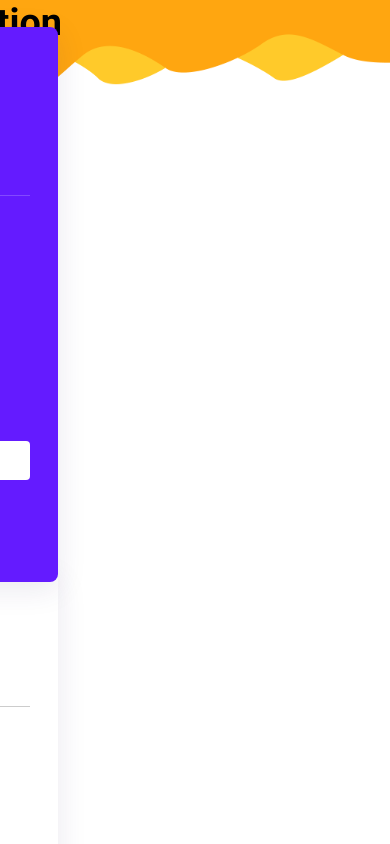
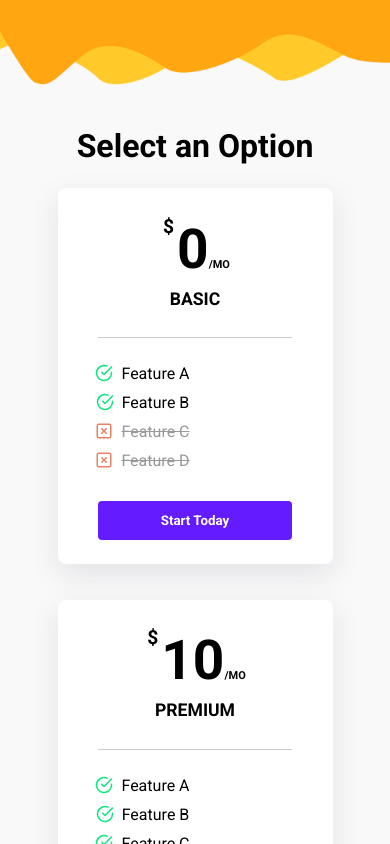
Before and after one commit to marzouk2002/-firestock, a React (Create React App) app: page /register in a window 390 px wide. Shown: the top 844 px of the page. Built offline with nearby package versions, Linux system fonts and the light colour scheme.

Commit message:
responsive stuf add basic styling done

```diff
--- a/src/components/layout/Options.js
+++ b/src/components/layout/Options.js
@@ -7,38 +7,34 @@ function Options() {
                 <h2>Select an Option</h2>
             </header>
             <main>
-                <div class="sections" id="s1">
-                    <div class="price_holder">
-                        <div class="price">10</div>
-                        <div class="description">BASIC</div>
+                <div className="sections" id="s1">
+                    <div className="price_holder">
+                        <div className="price">0</div>
+                        <div className="description">BASIC</div>
                     </div>
-                    <div class="divider"></div>
-                    <div class="features">
-                        <div class="have">Feature A</div>
-                        <div class="have">Feature B</div>
-                        <div class="dont">Feature C</div>
-                        <div class="dont">Feature D</div>
-                        <div class="dont">Feature E</div>
-                        <div class="dont">Feature F</div>
+                    <div className="divider"></div>
+                    <div className="features">
+                        <div className="have">Feature A</div>
+                        <div className="have">Feature B</div>
+                        <div className="dont">Feature C</div>
+                        <div className="dont">Feature D</div>
+
                     </div>
-                    <button class="cta">Start Today</button>
+                    <button className="cta">Start Today</button>
                 </div>
-                    <div class="sections" id="s2">
-                    <div class="most">MOST POPULAR</div>
-                    <div class="price_holder">
-                        <div class="price">20</div>
-                        <div class="description">PROFESSIONAL</div>
+                <div className="sections" id="s1">
+                    <div className="price_holder">
+                        <div className="price">10</div>
+                        <div className="description">PREMIUM</div>
                     </div>
-                    <div class="divider"></div>
-                    <div class="features">
-                        <div class="have">Feature A</div>
-                        <div class="have">Feature B</div>
-                        <div class="have">Feature C</div>
-                        <div class="have">Feature D</div>
-                        <div class="dont">Feature E</div>
-                        <div class="dont">Feature F</div>
+                    <div className="divider"></div>
+                    <div className="features">
+                        <div className="have">Feature A</div>
+                        <div className="have">Feature B</div>
+                        <div className="have">Feature C</div>
+                        <div className="have">Feature D</div>
                     </div>
-                    <button class="cta">Start Today</button>
+                    <button className="cta">Start Today</button>
                 </div>
             </main>
         </div>
--- a/src/css/components/Home.css
+++ b/src/css/components/Home.css
@@ -5,7 +5,7 @@ h1 {
 }
 
 h2 {
-  font-size: calc(30px + 2vw);
+  font-size: calc(25px + 1.8vw);
 }
 
 h3 {
--- a/src/css/index.css
+++ b/src/css/index.css
@@ -5,7 +5,7 @@ h1 {
 }
 
 h2 {
-  font-size: calc(30px + 2vw);
+  font-size: calc(25px + 1.8vw);
 }
 
 h3 {
@@ -187,21 +187,28 @@ h3 {
   --body-font: "Lato", sans-serif;
 }
 
+.options-wrapper {
+  z-index: 5;
+  margin: 15vh 0;
+  text-align: center;
+}
 .options-wrapper main {
   display: grid;
-  grid-template-columns: repeat(3, 275px);
-  grid-template-rows: 505px;
+  grid-template-columns: repeat(2, 300px);
+  grid-template-rows: auto;
+  grid-gap: 2rem;
   position: relative;
   top: 20px;
 }
 .options-wrapper .sections {
   display: flex;
-  justify-content: stretch;
+  justify-content: space-around;
   align-items: center;
   flex-direction: column;
   background-color: white;
   border-radius: 8px;
-  box-shadow: 0 7px 30px rgba(52, 31, 97, 0.1);
+  box-shadow: 0 10px 30px rgba(31, 18, 58, 0.1);
+  padding: 1rem;
 }
 .options-wrapper #s2 {
   background-color: var(--accent-color);
@@ -286,7 +293,8 @@ h3 {
   font-family: var(--heading-font-family);
   font-weight: bold;
   border-radius: 4px;
-  margin-top: 3rem;
+  margin: 1.5rem;
+  margin-bottom: 0.5rem;
   transition: 100ms;
   transform: scale(1);
 }
@@ -298,16 +306,11 @@ h3 {
 .options-wrapper .cta:focus {
   transform: scale(1.1);
 }
-@media screen and (max-width: 825px) {
-  .options-wrapper .price_comp {
+@media screen and (max-width: 600px) {
+  .options-wrapper main {
     display: grid;
-    grid-template-rows: repeat(3, 500px);
+    grid-template-rows: repeat(2, max-content);
     grid-template-columns: 275px;
-    position: relative;
-    top: 3rem;
-  }
-  .options-wrapper #s1 {
-    grid-area: 2/1/3/2;
   }
   .options-wrapper .sections {
     margin-top: 0.2rem;
@@ -328,7 +331,9 @@ h3 {
 
 .container-auth {
   width: 100%;
+  background-color: #f9f9f9;
   min-height: 100vh;
+  height: max-content;
   position: relative;
   display: flex;
   justify-content: center;
@@ -337,7 +342,6 @@ h3 {
 }
 .container-auth::after, .container-auth::before {
   content: "";
-  z-index: -1;
   width: 100%;
   height: 30vh;
   background: url("../images/footer-bg.png") no-repeat;
--- a/src/css/layout/Options.css
+++ b/src/css/layout/Options.css
@@ -1,24 +1,45 @@
+@import url("https://fonts.googleapis.com/css2?family=Montserrat:wght@200;300;500;600&family=Roboto:wght@300;400;500;700;900&display=swap");
+h1 {
+  font-weight: bold;
+  font-size: calc(60px + 4vw);
+}
+
+h2 {
+  font-size: calc(25px + 1.8vw);
+}
+
+h3 {
+  font-size: calc(15px + 1.5vw);
+}
+
 :root {
   --accent-color: #641bff;
   --heading-font: "Poppins", sans-serif;
   --body-font: "Lato", sans-serif;
 }
 
+.options-wrapper {
+  z-index: 5;
+  margin: 15vh 0;
+  text-align: center;
+}
 .options-wrapper main {
   display: grid;
-  grid-template-columns: repeat(3, 275px);
-  grid-template-rows: 505px;
+  grid-template-columns: repeat(2, 300px);
+  grid-template-rows: auto;
+  grid-gap: 2rem;
   position: relative;
   top: 20px;
 }
 .options-wrapper .sections {
   display: flex;
-  justify-content: stretch;
+  justify-content: space-around;
   align-items: center;
   flex-direction: column;
   background-color: white;
   border-radius: 8px;
-  box-shadow: 0 7px 30px rgba(52, 31, 97, 0.1);
+  box-shadow: 0 10px 30px rgba(31, 18, 58, 0.1);
+  padding: 1rem;
 }
 .options-wrapper #s2 {
   background-color: var(--accent-color);
@@ -103,7 +124,8 @@
   font-family: var(--heading-font-family);
   font-weight: bold;
   border-radius: 4px;
-  margin-top: 3rem;
+  margin: 1.5rem;
+  margin-bottom: 0.5rem;
   transition: 100ms;
   transform: scale(1);
 }
@@ -115,16 +137,11 @@
 .options-wrapper .cta:focus {
   transform: scale(1.1);
 }
-@media screen and (max-width: 825px) {
-  .options-wrapper .price_comp {
+@media screen and (max-width: 600px) {
+  .options-wrapper main {
     display: grid;
-    grid-template-rows: repeat(3, 500px);
+    grid-template-rows: repeat(2, max-content);
     grid-template-columns: 275px;
-    position: relative;
-    top: 3rem;
-  }
-  .options-wrapper #s1 {
-    grid-area: 2/1/3/2;
   }
   .options-wrapper .sections {
     margin-top: 0.2rem;
--- a/src/scss/abstracts/_typography.scss
+++ b/src/scss/abstracts/_typography.scss
@@ -1,7 +1,7 @@
 @import url('https://fonts.googleapis.com/css2?family=Montserrat:wght@200;300;500;600&family=Roboto:wght@300;400;500;700;900&display=swap');
 
 $lg-title: calc(60px + 4vw);
-$md-title: calc(30px + 2vw);
+$md-title: calc(25px + 1.8vw);
 $sm-title: calc(15px + 1.5vw);
 $xl-text: calc(12px + 1.2vw);
 $lg-text: calc(9px + 1vw);
--- a/src/scss/index.scss
+++ b/src/scss/index.scss
@@ -17,7 +17,9 @@
 
 .container-auth {
   width: 100%;
+  background-color: #f9f9f9;
   min-height: 100vh;
+  height: max-content;
   position: relative;
   @include flex-mix(center, center);
   overflow: hidden;
@@ -25,7 +27,6 @@
   &::after,
   &::before {
     content: '';
-    z-index: -1;
     width: 100%;
     height: 30vh;
     background: url('../images/footer-bg.png') no-repeat;
--- a/src/scss/layout/Options.scss
+++ b/src/scss/layout/Options.scss
@@ -1,3 +1,5 @@
+@use '../abstracts' as *;
+
 :root {
   --accent-color: #641bff;
   --heading-font: 'Poppins', sans-serif;
@@ -5,22 +7,27 @@
 }
 
 .options-wrapper {
+  z-index: 5;
+  margin: 15vh 0;
+  text-align: center;
   main {
     display: grid;
-    grid-template-columns: repeat(3, 275px);
-    grid-template-rows: 505px;
+    grid-template-columns: repeat(2, 300px);
+    grid-template-rows: auto;
+    grid-gap: 2rem;
     position: relative;
     top: 20px;
   }
 
   .sections {
     display: flex;
-    justify-content: stretch;
+    justify-content: space-around;
     align-items: center;
     flex-direction: column;
     background-color: white;
     border-radius: 8px;
-    box-shadow: 0 7px 30px rgba(52, 31, 97, 0.1);
+    box-shadow: 0 10px 30px rgba(31, 18, 58, 0.1);
+    padding: 1rem;
   }
   #s2 {
     background-color: var(--accent-color);
@@ -106,7 +113,8 @@
     font-family: var(--heading-font-family);
     font-weight: bold;
     border-radius: 4px;
-    margin-top: 3rem;
+    margin: 1.5rem;
+    margin-bottom: 0.5rem;
     transition: 100ms;
     transform: scale(1);
   }
@@ -120,17 +128,13 @@
   .cta:focus {
     transform: scale(1.1);
   }
-  @media screen and (max-width: 825px) {
-    .price_comp {
+  @media screen and (max-width: 600px) {
+    main {
       display: grid;
-      grid-template-rows: repeat(3, 500px);
+      grid-template-rows: repeat(2, max-content);
       grid-template-columns: 275px;
-      position: relative;
-      top: 3rem;
     }
-    #s1 {
-      grid-area: 2/1/3/2;
-    }
+
     .sections {
       margin-top: 0.2rem;
     }
```
Also changed, not shown: 2 other files (tests, documents, lock files or other folders).
